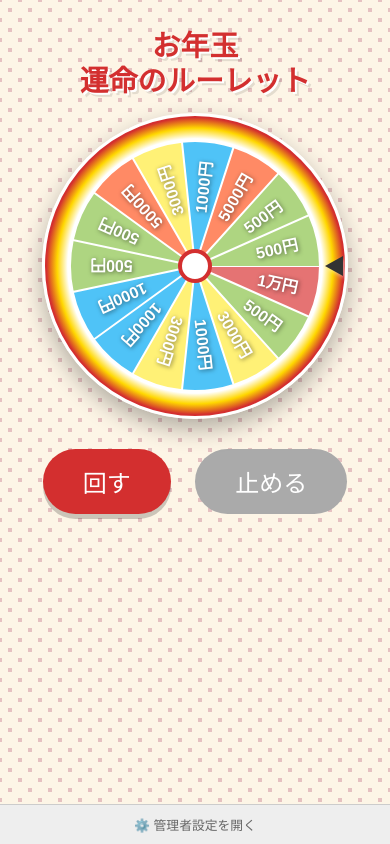
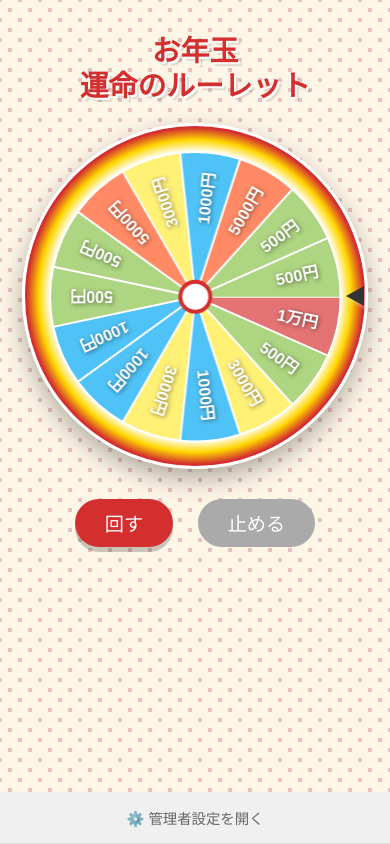
Before and after one commit to Sta6leStapler/New-Year-Gacha-Spin, a Flask app: page / in a window 390 px wide. Run offline with Flask 3, Linux system fonts and the light colour scheme; some web fonts are replaced.

Commit message:
スマホ対応：レイアウト修正1

```diff
--- a/static/css/style.css
+++ b/static/css/style.css
@@ -134,83 +134,132 @@ details summary::-webkit-details-marker { display: none; }
 /* スマホ対応用 */
 
 @media screen and (max-width: 600px) {
-    /* 1. 全体の余白調整 */
+    /* 1. 全体の余白とスクロール防止 */
     body {
         padding: 0;
+        overflow-x: hidden; /* 横スクロールを防止 */
     }
     .main-wrapper {
-        padding: 10px;
+        padding: 15px 10px; /* 上下左右の余白を少し調整 */
+        width: 100%;
+        box-sizing: border-box; /* パディングを幅に含める */
     }
     .jp-title {
-        font-size: 1.8rem; /* タイトルを少し小さく */
-        margin-bottom: 15px;
+        font-size: 1.8rem;
+        margin-bottom: 20px;
     }
 
-    /* 2. ルーレットのサイズ調整（スマホ用に縮小） */
+    /* 2. ルーレットのサイズ調整（画面に合わせて伸縮させる） */
     .roulette-decoration-ring {
-        width: 300px;
-        height: 300px;
+        /* 固定幅をやめ、画面幅の90%を使う。ただし最大340pxまで。 */
+        width: 90vw;
+        height: 90vw;
+        max-width: 340px;
+        max-height: 340px;
         border-width: 3px;
+        margin-bottom: 20px;
     }
+    /* 中身は親要素に合わせて100%にする */
     .roulette-container {
-        width: 280px;
-        height: 280px;
+        width: 94%;
+        height: 94%;
     }
-    /* CanvasのサイズはJSで再計算させますが、表示サイズはここで指定 */
     #rouletteCanvas {
-        width: 280px;
-        height: 280px;
+        width: 100%;
+        height: 100%;
     }
 
     /* 針の位置微調整 */
     .pointer {
-        border-width: 10px 18px 10px 0; /* 少し小さく */
-        right: -8px;
+        border-width: 10px 18px 10px 0;
+        right: -9px;
     }
 
-    /* 3. 設定パネルのスマホ最適化（カード型レイアウトに変更） */
+    /* ボタンのサイズ調整 */
+    .controls button {
+        padding: 10px 30px;
+        font-size: 1.2rem;
+    }
 
-    /* ヘッダー（「名前」「色」などの文字）を隠す */
+    /* 3. 設定パネルのスマホ最適化（画面横いっぱいに広げる） */
+
+    /* フッターの余白をなくす */
+    .admin-footer {
+        padding: 0;
+        border-top: none;
+    }
+
+    /* 開閉ボタンを見やすく */
+    details summary {
+        padding: 15px;
+        background-color: #f0f0f0;
+        border-bottom: 1px solid #ddd;
+        font-size: 0.9rem;
+    }
+
+    /* コンテンツ領域を横幅いっぱいにする */
+    .settings-content {
+        width: 100%;
+        margin: 0;
+        border-radius: 0;
+        padding: 15px;
+        box-sizing: border-box; /* パディングを幅に含める */
+        background-color: #fafafa;
+    }
+
+    /* ヘッダー（「名前」「色」など）を隠す */
     .settings-grid-header {
         display: none !important;
     }
 
-    /* 1行をカードのようなブロックにする */
+    /* 1行をカード型のレイアウトに変更 */
     .input-group {
         display: flex !important;
         flex-direction: column; /* 縦並び */
         background: #fff;
-        border: 2px solid #ddd;
+        border: 1px solid #ddd;
         border-radius: 8px;
         padding: 15px;
         margin-bottom: 15px;
-        gap: 10px;
+        gap: 12px; /* 各入力欄の間隔 */
         box-shadow: 0 2px 5px rgba(0,0,0,0.05);
     }
 
-    /* 各入力欄を見やすく */
+    /* 各入力欄を見やすく大きく */
     .input-group input {
-        font-size: 1rem; /* 文字サイズを大きく */
-        padding: 8px;
+        font-size: 1rem;
+        padding: 10px;
+        border: 1px solid #ccc;
     }
 
-    /* 何の入力欄かわかるようにラベルを擬似的に追加 */
-    .input-group input[name="itemName"]::before { content: "名前: "; } /* inputには効かないがレイアウト調整 */
-
-    /* 削除ボタンを大きく */
+    /* 削除ボタンを大きく目立たせる */
     .input-group button {
         width: 100%;
-        padding: 10px;
+        padding: 12px;
         font-size: 1rem;
         background-color: #ff5252;
         color: white;
         margin-top: 5px;
+        border-radius: 5px;
+    }
+
+    /* 管理者ボタンエリアも縦並びで見やすく */
+    .admin-buttons {
+        display: flex;
+        flex-direction: column;
+        gap: 10px;
+    }
+    .admin-buttons button {
+        width: 100%;
+        padding: 12px;
+        font-size: 1rem;
+        margin: 0;
     }
 
     /* モーダルの調整 */
     .modal-content {
-        width: 90%;
+        width: 92%;
         margin: 40% auto;
-        padding: 20px;
+        padding: 25px;
     }
 }
```
